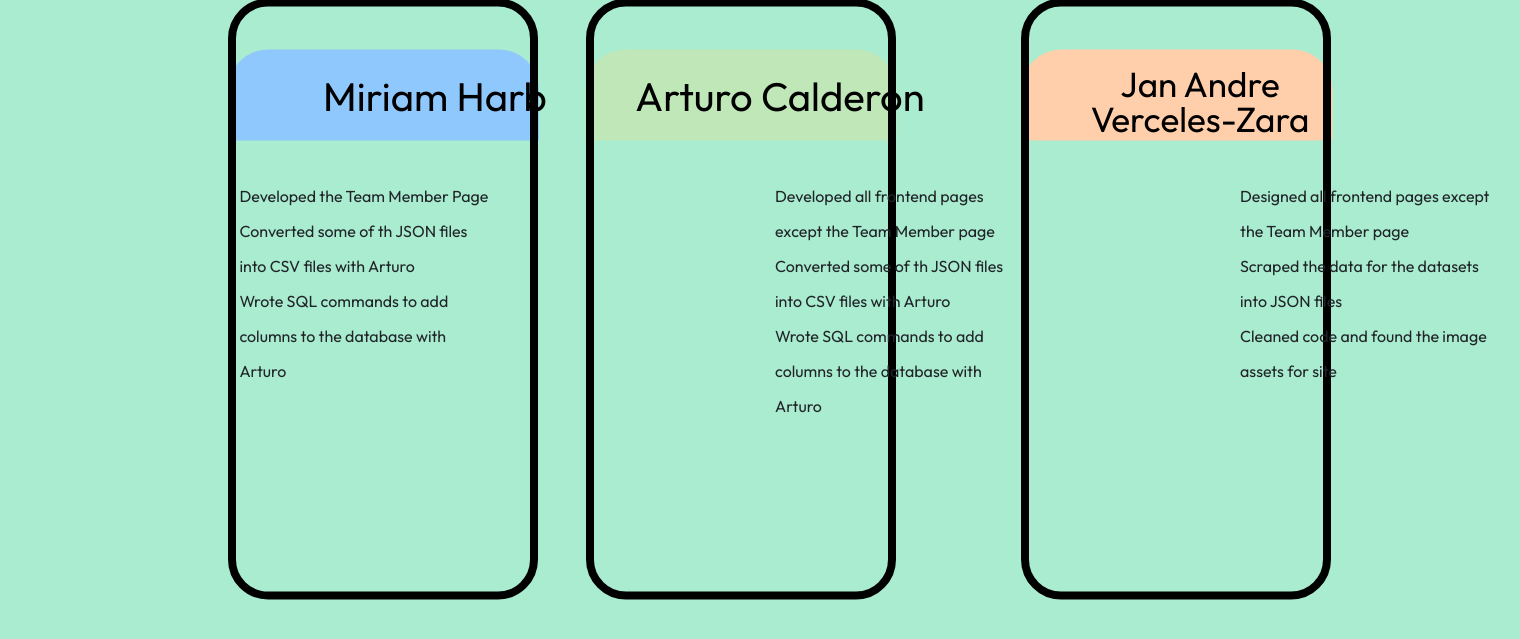
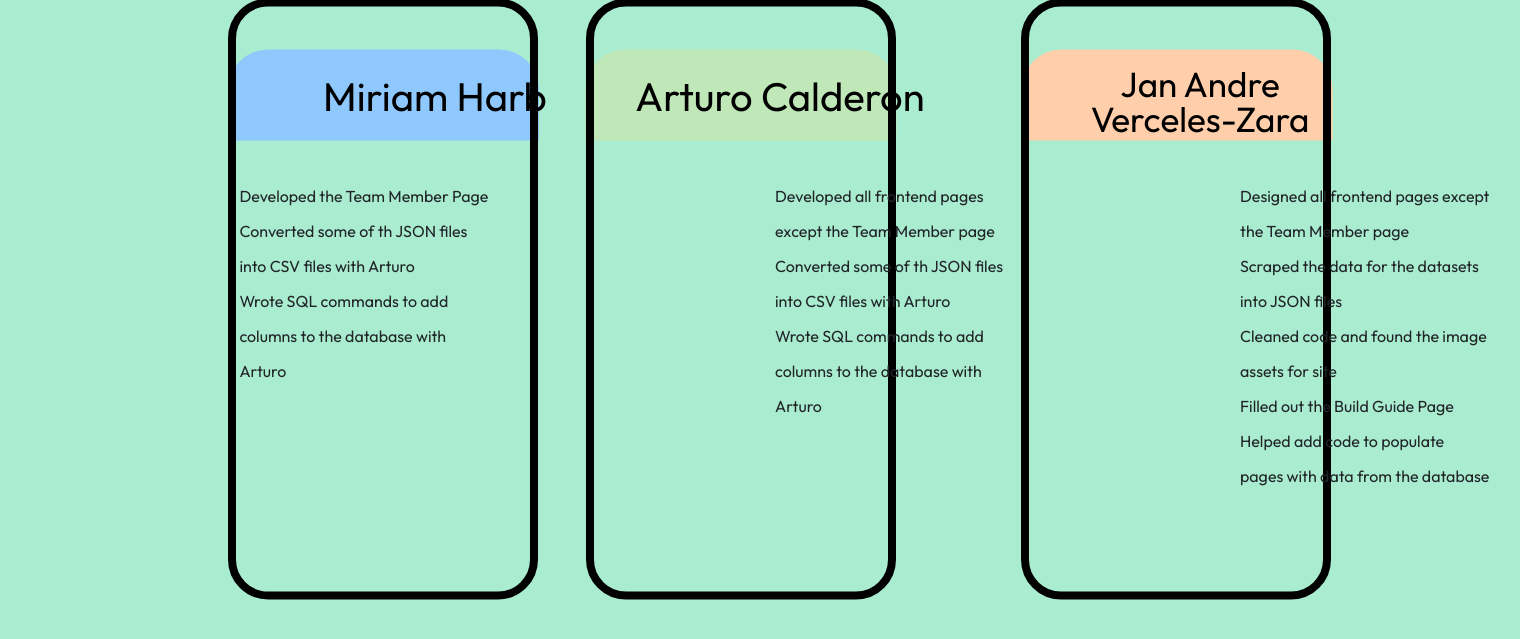
Before and after one commit to adev-exe/KydPicker, a Flask app: page /teamMem.html in a window 1520 px wide. Shown: the part 101-740 px from the top of the page. Run offline with Flask 2, Linux system fonts and the light colour scheme.

Commit message:
Content Changes

```diff
--- a/website/templates/bulidPage.html
+++ b/website/templates/bulidPage.html
@@ -29,7 +29,7 @@
                         <th>Components</th>
                         <th>Selection</th>
                         <th>Price</th>
-                        <th>Where</th>
+                        <th>URL</th>
                     </tr>
                 </thead>
                 <tbody>
--- a/website/templates/teamMem.html
+++ b/website/templates/teamMem.html
@@ -46,7 +46,7 @@
         <div class = "aC">
             <!--will update changes when Artiro sends his list-->
             <li>Developed all frontend pages except the Team Member page</li>
-            <li>Converted some of th JSON files<br>into CSV files with Arturo</li>
+            <li>Converted some of th JSON files into CSV files with Arturo</li>
             <li>Wrote SQL commands to add columns to the database with Arturo</li>
         </div>
         <!--jan andre-->
@@ -64,6 +64,8 @@
             <li>Designed all frontend pages except the Team Member page</li>
             <li>Scraped the data for the datasets into JSON files</li>
             <li>Cleaned code and found the image assets for site</li>
+            <li>Filled out the Build Guide Page</li>
+            <li>Helped add code to populate pages with data from the database</li>
         </div>
     </body>
 </html>
```
